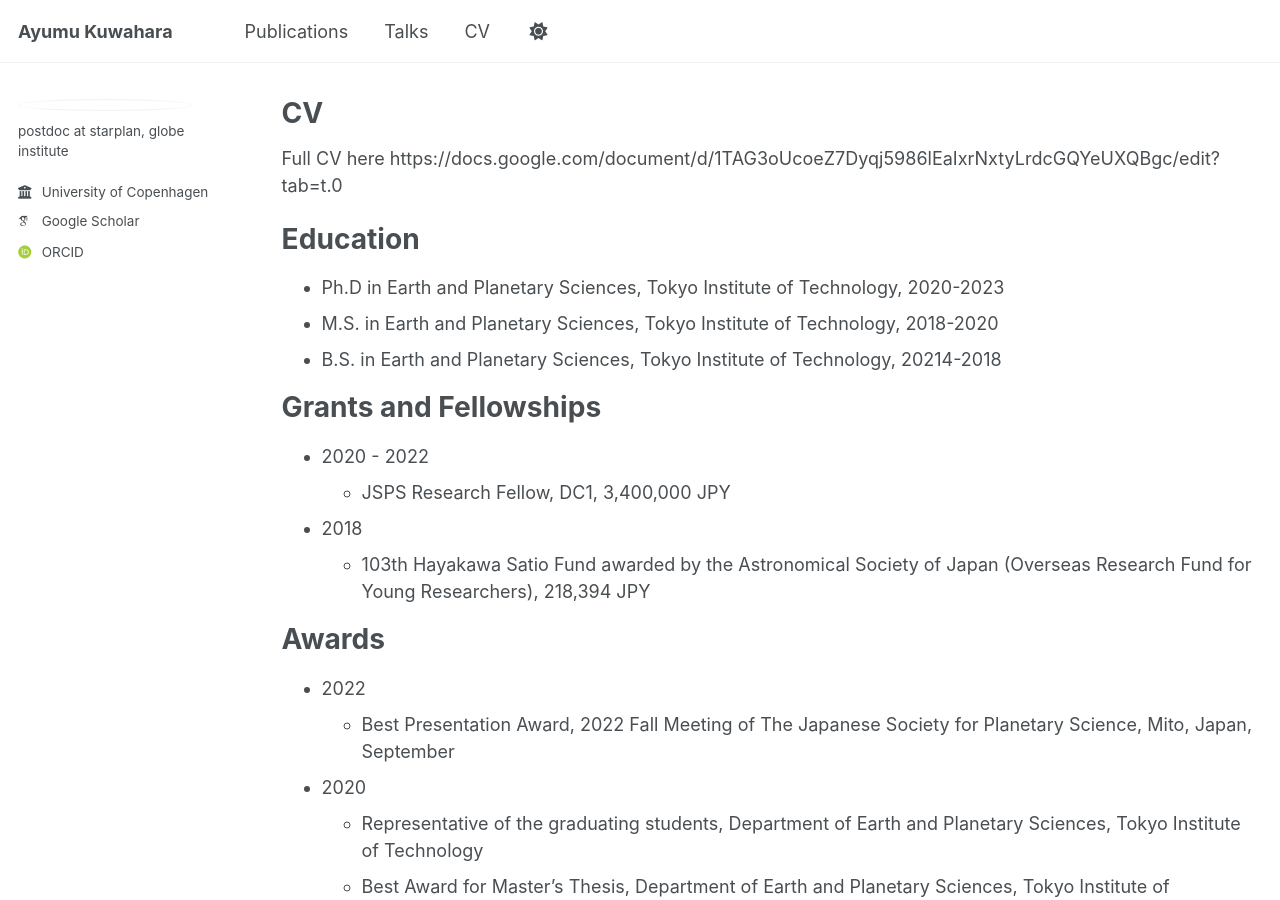
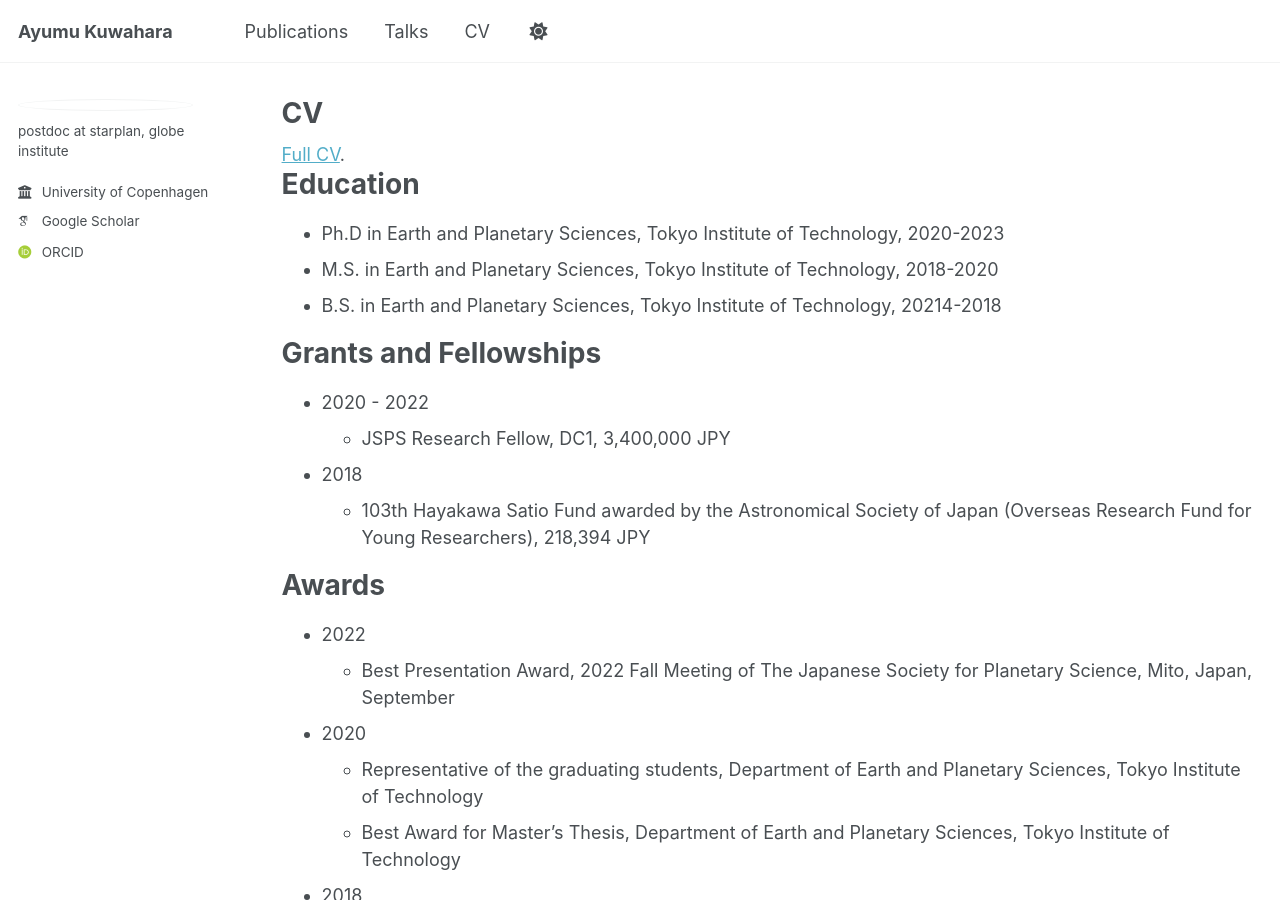
Before and after one commit to AyumuKuwahara/ayumukuwahara.github.io, a Jekyll site: the page built from _pages/cv.md, in a window 1280 px wide and 900 px high. Built offline with Jekyll 4.4.1, drawn with Linux system fonts in a browser that asks for light colours; some web fonts are replaced.

Commit message:
Update cv.md

```diff
--- a/_pages/cv.md
+++ b/_pages/cv.md
@@ -8,8 +8,8 @@ redirect_from:
 ---
 
 {% include base_path %}
-
-Full CV here https://docs.google.com/document/d/1TAG3oUcoeZ7Dyqj5986lEaIxrNxtyLrdcGQYeUXQBgc/edit?tab=t.0
+<div class="wordwrap"><a href="https://docs.google.com/document/d/1TAG3oUcoeZ7Dyqj5986lEaIxrNxtyLrdcGQYeUXQBgc/edit?tab=t.0
+">Full CV</a>.</div>
 
 Education
 ======
```
